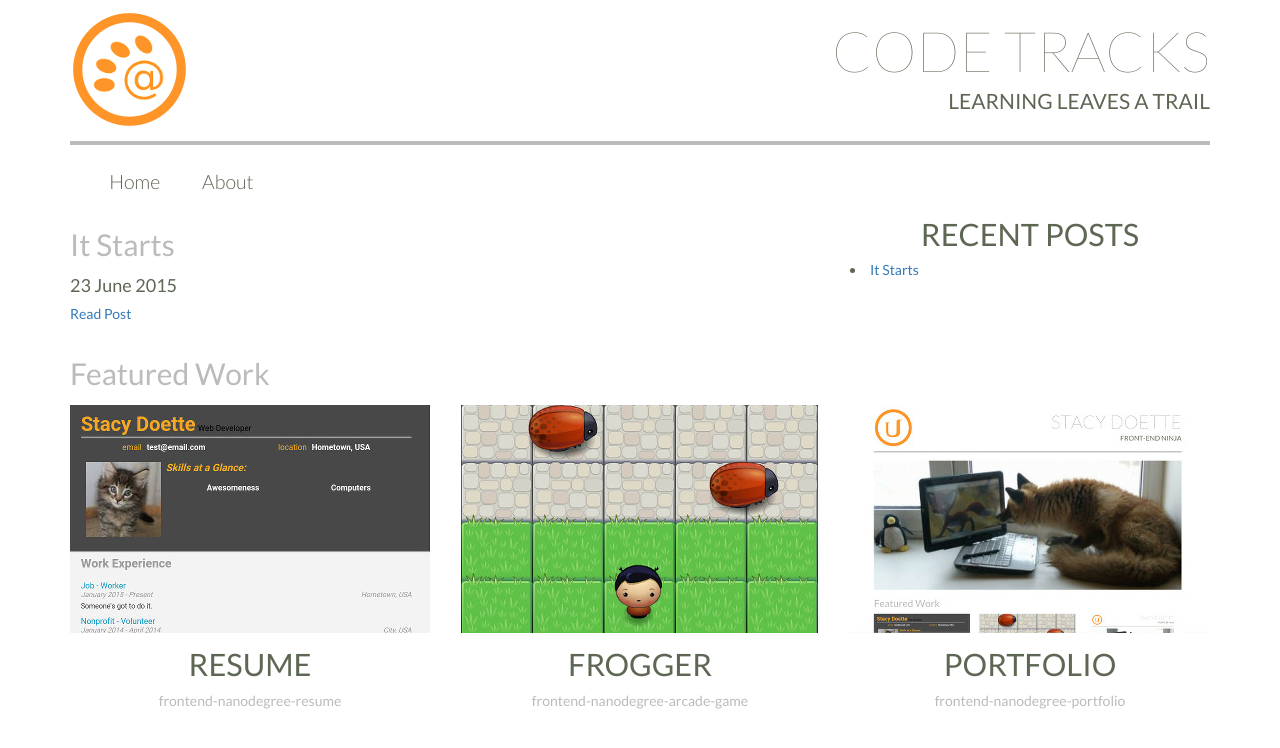
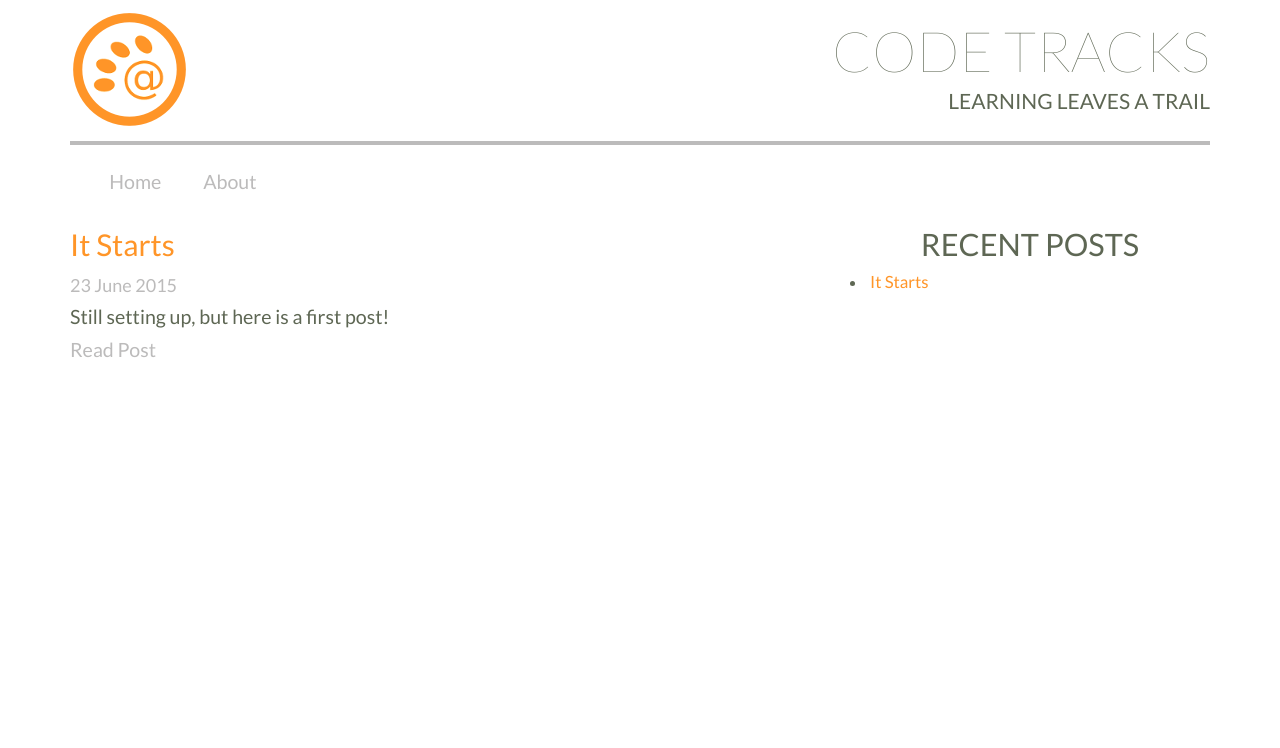
Before and after one commit to Digizard/codetracks.net, a Jekyll site: the page built from index.html, in a window 1280 px wide. Shown: the top 748 px of the page. Built offline with Jekyll 4.4.1, drawn with Linux system fonts in a browser that asks for light colours; Markdown is read by kramdown in place of the engine named in the settings; the list of posts is cut into pages by our own code.

Commit message:
feat: Setup basic appearance

```diff
--- a/_includes/footer.html
+++ b/_includes/footer.html
@@ -1,39 +1,8 @@
-			 	</div>
-			 	<div class="col-md-4">
+				</div>
+				<div class="sidebar col-md-4">
 					{% include sidebar.html %}
 				</div>
 			</div>
-
-			<!-- Area of featured work -->
-			<section>
-				<header class="row">
-					<div class="col-md-12">
-						<h2>Featured Work</h2>
-					</div>
-				</header>
-
-				<div class="row works">
-					<!-- Resume -->
-					<section class="col-md-4 work">
-						<img class="img-responsive work-img" src="{{ site.url }}/img/resume.jpg" alt="Resume">
-						<h3>Resume</h3>
-						<a class="git-link" href="http://github.com/udacity/frontend-nanodegree-resume">frontend-nanodegree-resume</a>
-					</section>
-					<!-- Frogger -->
-					<section class="col-md-4 work">
-						<img class="img-responsive work-img" src="{{ site.url }}/img/frogger.jpg" alt="Frogger-like game">
-						<h3>Frogger</h3>
-						<a class="git-link" href="http://github.com/udacity/frontend-nanodegree-arcade-game">frontend-nanodegree-arcade-game</a>
-					</section>
-					<!-- Portfolio -->
-					<section class="col-md-4 work">
-						<img class="img-responsive work-img" src="{{ site.url }}/img/portfolio.jpg" alt="This portfolio">
-						<h3>Portfolio</h3>
-						<a class="git-link" href="http://github.com/SittingFox/frontend-nanodegree-portfolio">frontend-nanodegree-portfolio</a>
-					</section>
-				</div>
-			</section>
-
 
 		</main>
 
--- a/_includes/header.html
+++ b/_includes/header.html
@@ -37,4 +37,4 @@
 		<main>
 
 			<div class="row">
-				<div class="col-md-8">
+				<div class="content col-md-8">
--- a/_includes/nav.html
+++ b/_includes/nav.html
@@ -1,6 +1,6 @@
 			<nav class="row">
 				<ul class="nav-list col-md-12">
-					<li class="nav-item">Home</li>
-					<li class="nav-item">About</li>
+					<li class="nav-item"><a>Home</a></li>
+					<li class="nav-item"><a>About</a></li>
 				</ul>
 			</nav>
--- a/css/main.css
+++ b/css/main.css
@@ -13,7 +13,7 @@ h1 {
 }
 
 h2 {
-	color: #bcbbbb;
+	color: #ff9528;
 	margin: 25px 0 15px;
 }
 
@@ -22,6 +22,11 @@ h3 {
 	margin-top: 15px;
 	text-align: center;
 	text-transform: uppercase;
+}
+
+a {
+	color: #ff9528;
+	font: 400 1.0em 'Lato', sans-serif;
 }
 
 .page-top {
@@ -42,6 +47,10 @@ hr {
 	font-size: 1.5em;
 }
 
+.content {
+	font: 400 1.4em 'Lato', sans-serif;
+}
+
 
 /* Navigation */
 .nav-list {
@@ -49,9 +58,20 @@ hr {
 }
 
 .nav-item {
-  display: inline-block;
-  padding-left: 2em;
-  font: 300 1.4em 'Lato', sans-serif;
+	display: inline-block;
+	padding-left: 2em;
+	font: 400 1.4em 'Lato', sans-serif;
+}
+
+h4, .nav-item a {
+	color: #bcbbbb;
+}
+
+
+/* Side Bar */
+
+.sidebar {
+	padding-top: 10px;
 }
 
 
@@ -70,3 +90,13 @@ hr {
 .git-link {
 	color: #bcbbbb;
 }
+
+.content a {
+	color: #bcbbbb;
+	font: 400 1.0em 'Lato', sans-serif;
+}
+
+.sidebar a {
+	color: #ff9528;
+	font: 400 1.2em 'Lato', sans-serif;
+}
--- a/index.html
+++ b/index.html
@@ -7,6 +7,7 @@ layout: default
 			<h2>{{ post.title }}</h2>
 			<h4>{{ post.date | date_to_long_string }}</h4>
 			<p>
+				{{ post.excerpt }}
 				<a href="{{ post.url }}">Read Post</a>
 			</p>
 
```
